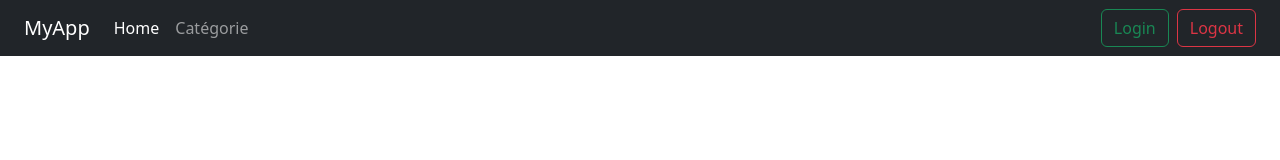
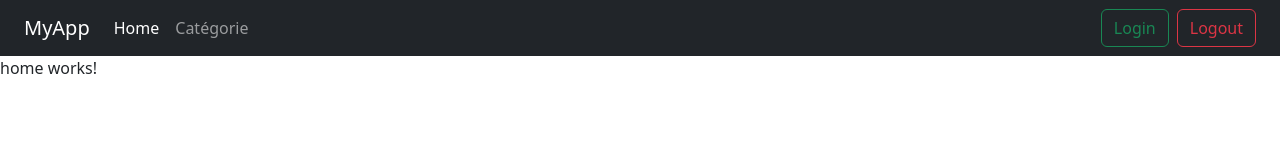
Before and after one commit to MrRidadev/ENAA-Blog-App, an Angular app: page / in a window 1280 px wide. Shown: the top 160 px of the page. Built offline with nearby package versions, Linux system fonts and the light colour scheme.

Commit message:
Update README

```diff
--- a/src/app/app.component.html
+++ b/src/app/app.component.html
@@ -1 +1,2 @@
 <app-navbar></app-navbar>
+<app-home></app-home>
--- a/src/app/app.component.ts
+++ b/src/app/app.component.ts
@@ -1,11 +1,12 @@
 import { Component } from '@angular/core';
 import { RouterOutlet } from '@angular/router';
 import { NavbarComponent } from "./navbar/navbar.component";
+import { HomeComponent } from "./home/home.component";
 
 @Component({
   selector: 'app-root',
   standalone: true,
-  imports: [RouterOutlet, NavbarComponent],
+  imports: [RouterOutlet, NavbarComponent, HomeComponent],
   templateUrl: './app.component.html',
   styleUrl: './app.component.css'
 })
--- a/src/app/navbar/navbar.component.html
+++ b/src/app/navbar/navbar.component.html
@@ -37,6 +37,10 @@
     </div>
   </nav>
 
+
+
+
+
   <script src="https://cdn.jsdelivr.net/npm/bootstrap@5.3.3/dist/js/bootstrap.bundle.min.js"></script>
 </body>
 </html>
```
Also changed, not shown: 1 other file (tests, documents, lock files or other folders).
